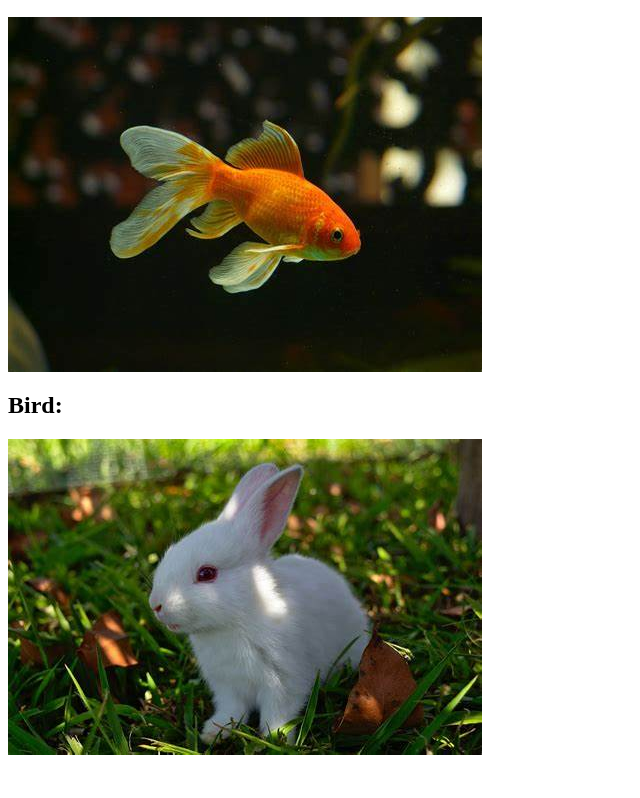
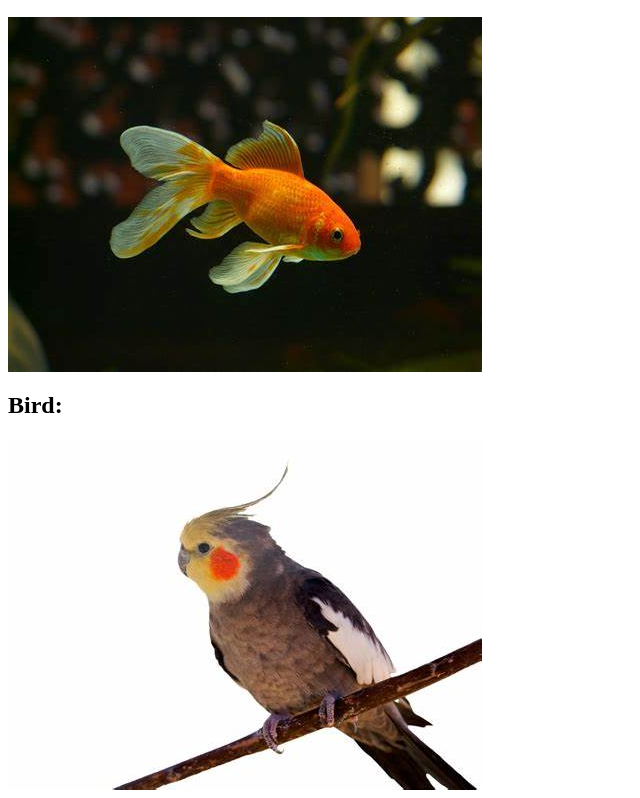
Before and after one commit to vikas26012014/html-multi-page-websites-file-paths, a plain HTML site: page Folder0/index.html in a window 1280 px wide. Shown: the part 1334-2132 px from the top of the page, without its empty margins (0-640 px from the left). Before the commit the page ends 2097 px from the top, so only its background shows below. Drawn offline with Linux system fonts and the light colour scheme.

Commit message:
Update index.html

```diff
--- a/Folder0/index.html
+++ b/Folder0/index.html
@@ -8,4 +8,4 @@
 <h2>Fish:</h2>
 <img src="../Folder1/fish.png">
 <h2>Bird:</h2>
-<img src="./rabbit.png">
+<img src="../Folder1/Folder2/bird.png">
```
